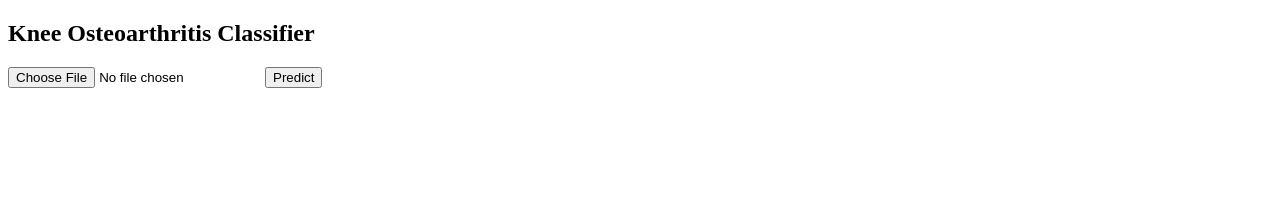
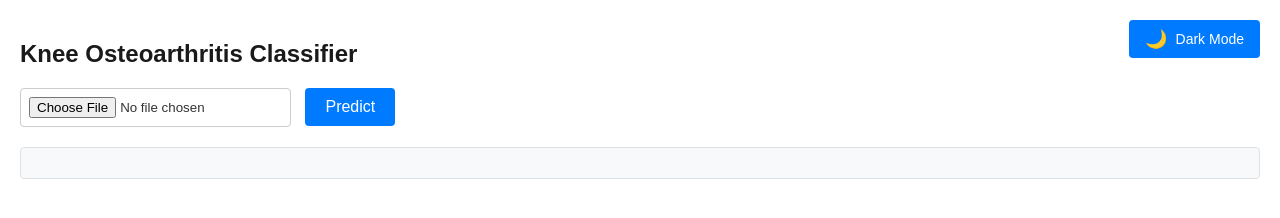
Before and after one commit to wahid1099/koa-flask-backend, a website: page static/index.html in a window 1280 px wide. Drawn offline with Linux system fonts and the light colour scheme.

```diff
--- a/static/index.html
+++ b/static/index.html
@@ -4,8 +4,126 @@
     <meta charset="UTF-8" />
     <meta name="viewport" content="width=device-width, initial-scale=1.0" />
     <title>Knee OA Classifier</title>
+    <style>
+      /* CSS Custom Properties for Light Theme (Default) */
+      :root {
+        --bg-color: #ffffff;
+        --text-color: #333333;
+        --heading-color: #1a1a1a;
+        --button-bg: #007bff;
+        --button-text: #ffffff;
+        --button-hover-bg: #0056b3;
+        --input-bg: #ffffff;
+        --input-border: #cccccc;
+        --input-text: #333333;
+        --result-bg: #f8f9fa;
+        --result-border: #dee2e6;
+        --error-color: #dc3545;
+        --success-color: #28a745;
+      }
+
+      /* CSS Custom Properties for Dark Theme */
+      [data-theme="dark"] {
+        --bg-color: #1a1a1a;
+        --text-color: #e0e0e0;
+        --heading-color: #ffffff;
+        --button-bg: #0056b3;
+        --button-text: #ffffff;
+        --button-hover-bg: #003d82;
+        --input-bg: #2d2d2d;
+        --input-border: #444444;
+        --input-text: #e0e0e0;
+        --result-bg: #2d2d2d;
+        --result-border: #444444;
+        --error-color: #ff6b6b;
+        --success-color: #51cf66;
+      }
+
+      /* Apply theme variables to elements */
+      * {
+        transition: background-color 0.3s ease, color 0.3s ease,
+          border-color 0.3s ease;
+      }
+
+      body {
+        background-color: var(--bg-color);
+        color: var(--text-color);
+        font-family: Arial, sans-serif;
+        padding: 20px;
+        margin: 0;
+      }
+
+      h2 {
+        color: var(--heading-color);
+      }
+
+      button {
+        background-color: var(--button-bg);
+        color: var(--button-text);
+        border: none;
+        padding: 10px 20px;
+        cursor: pointer;
+        border-radius: 4px;
+        font-size: 16px;
+      }
+
+      button:hover {
+        background-color: var(--button-hover-bg);
+      }
+
+      input[type="file"] {
+        background-color: var(--input-bg);
+        color: var(--input-text);
+        border: 1px solid var(--input-border);
+        padding: 8px;
+        border-radius: 4px;
+        margin-right: 10px;
+      }
+
+      #result {
+        margin-top: 20px;
+        padding: 15px;
+        background-color: var(--result-bg);
+        border: 1px solid var(--result-border);
+        border-radius: 4px;
+      }
+
+      #result p {
+        margin: 10px 0;
+      }
+
+      #result img {
+        margin-top: 10px;
+        border-radius: 4px;
+      }
+
+      #themeToggle {
+        position: absolute;
+        top: 20px;
+        right: 20px;
+        display: flex;
+        align-items: center;
+        gap: 8px;
+        padding: 8px 16px;
+        font-size: 14px;
+        cursor: pointer;
+      }
+
+      #themeToggle:focus {
+        outline: 2px solid var(--button-bg);
+        outline-offset: 2px;
+      }
+
+      #themeIcon {
+        font-size: 18px;
+      }
+    </style>
   </head>
   <body>
+    <button id="themeToggle" aria-label="Toggle theme">
+      <span id="themeIcon">🌙</span>
+      <span id="themeText">Dark Mode</span>
+    </button>
     <h2>Knee Osteoarthritis Classifier</h2>
     <form id="uploadForm">
       <input type="file" id="imageFile" name="file" accept="image/*" required />
@@ -13,6 +131,53 @@
     </form>
     <div id="result"></div>
     <script>
+      // Theme Manager Functions
+      const THEME_STORAGE_KEY = "knee-oa-theme";
+
+      function saveTheme(themeName) {
+        localStorage.setItem(THEME_STORAGE_KEY, themeName);
+      }
+
+      function applyTheme(themeName) {
+        document.documentElement.setAttribute("data-theme", themeName);
+        const themeIcon = document.getElementById("themeIcon");
+        const themeText = document.getElementById("themeText");
+
+        if (themeName === "dark") {
+          themeIcon.textContent = "☀️";
+          themeText.textContent = "Light Mode";
+        } else {
+          themeIcon.textContent = "🌙";
+          themeText.textContent = "Dark Mode";
+        }
+      }
+
+      function toggleTheme() {
+        const currentTheme =
+          document.documentElement.getAttribute("data-theme") || "light";
+        const newTheme = currentTheme === "light" ? "dark" : "light";
+        applyTheme(newTheme);
+        saveTheme(newTheme);
+      }
+
+      function initTheme() {
+        const savedTheme = localStorage.getItem(THEME_STORAGE_KEY);
+        const theme =
+          savedTheme && (savedTheme === "light" || savedTheme === "dark")
+            ? savedTheme
+            : "light";
+        applyTheme(theme);
+      }
+
+      // Initialize theme on page load
+      initTheme();
+
+      // Add event listener to theme toggle button
+      document
+        .getElementById("themeToggle")
+        .addEventListener("click", toggleTheme);
+
+      // Form submission handler
       const form = document.getElementById("uploadForm");
       form.addEventListener("submit", async (e) => {
         e.preventDefault();
```
Also changed, not shown: package.json (added, +15 -0 lines), vitest.config.js (added, +8 -0 lines), .kiro/specs/ui-theme-and-profile/tasks.md, 2 other files.
